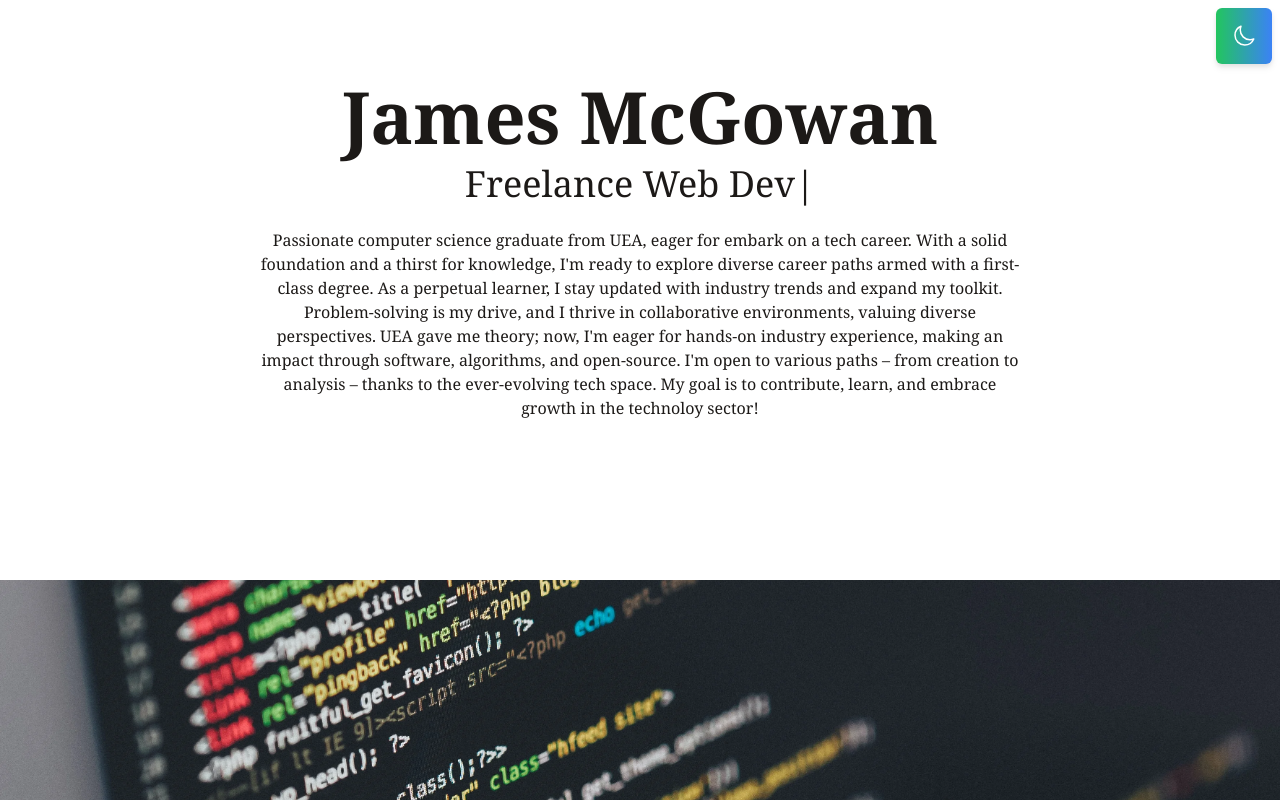
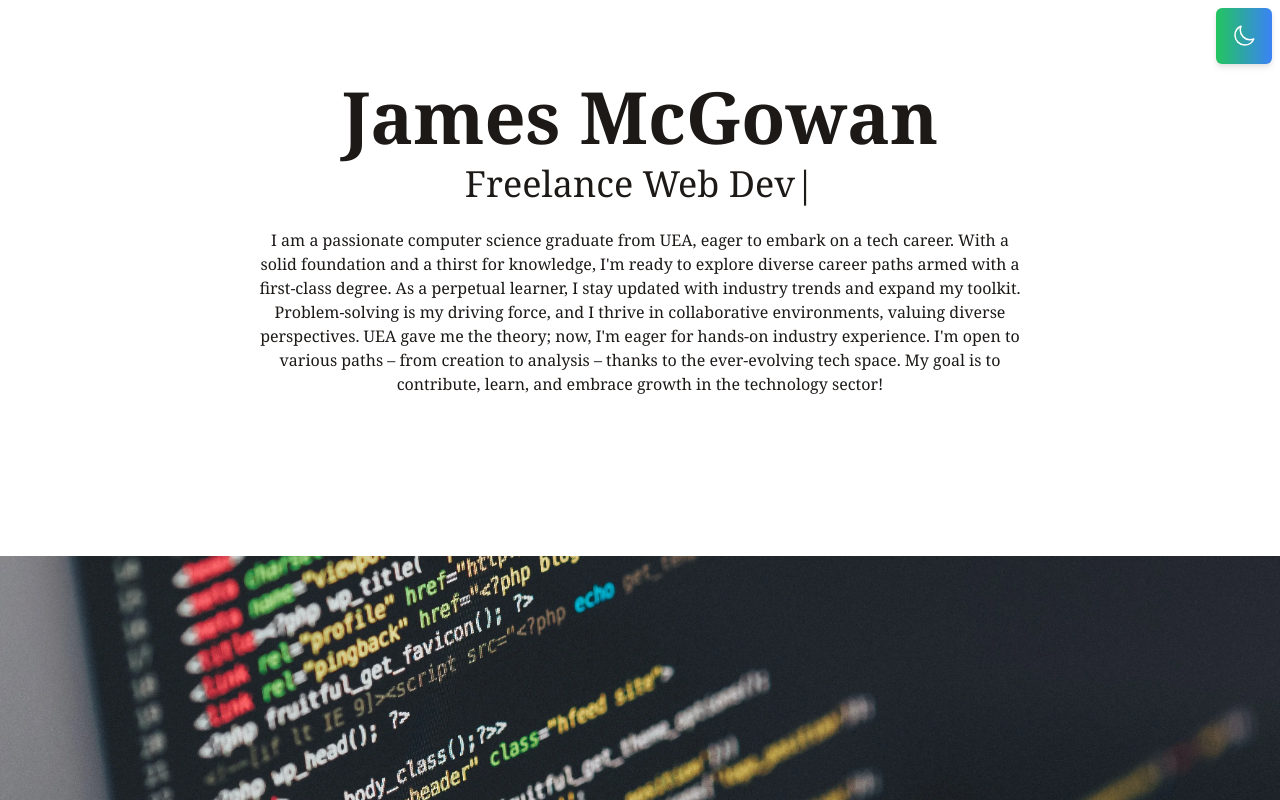
Before and after one commit to JamesMcG13/JamesMcG13.github.io, a React (Vite) app: page / in a window 1280 px wide. Shown: the top 800 px of the page. Built offline with nearby package versions, Linux system fonts and the light colour scheme; a web font is replaced by a local one.

Commit message:
Fixed intro

```diff
--- a/src/components/Intro.jsx
+++ b/src/components/Intro.jsx
@@ -12,10 +12,7 @@ function Intro(){
                 loop
             />
             <p className="pb-20 text-md max-w-screen-md font-semi-bold md:text-1xl text-stone-900 dark:text-white">
-                Passionate computer science graduate from UEA, eager for embark on a tech career. With a solid foundation and a thirst for knowledge, I'm ready to explore diverse career paths armed with a first-class degree.
-                As a perpetual learner, I stay updated with industry trends and expand my toolkit. Problem-solving is my drive, and I thrive in collaborative environments, valuing diverse perspectives.
-                UEA gave me theory; now, I'm eager for hands-on industry experience, making an impact through software, algorithms, and open-source.
-                I'm open to various paths – from creation to analysis – thanks to the ever-evolving tech space. My goal is to contribute, learn, and embrace growth in the technoloy sector!
+            I am a passionate computer science graduate from UEA, eager to embark on a tech career. With a solid foundation and a thirst for knowledge, I'm ready to explore diverse career paths armed with a first-class degree. As a perpetual learner, I stay updated with industry trends and expand my toolkit. Problem-solving is my driving force, and I thrive in collaborative environments, valuing diverse perspectives. UEA gave me the theory; now, I'm eager for hands-on industry experience. I'm open to various paths – from creation to analysis – thanks to the ever-evolving tech space. My goal is to contribute, learn, and embrace growth in the technology sector!
             </p>
         </div>
     )
```
